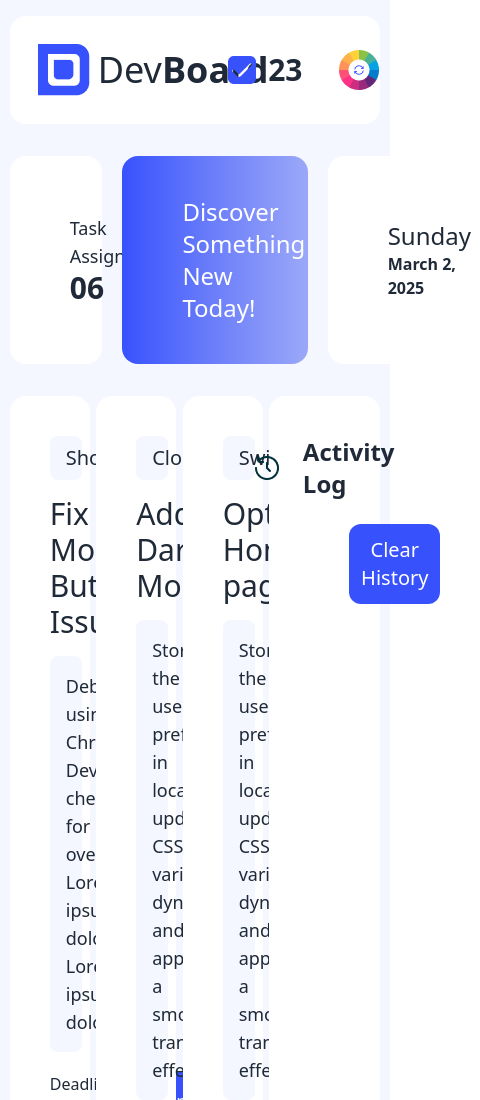
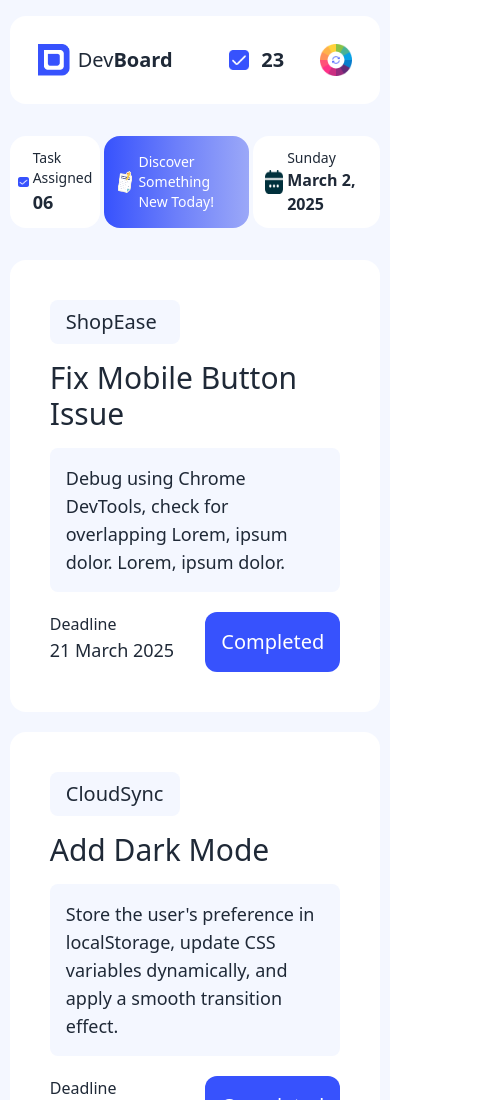
Before and after one commit to shakib071/Dev-Board, a plain HTML site: page index.html in a window 390 px wide. Shown: the top 1100 px of the page, 480 px wide, since content can reach past the window. Drawn offline with nearby package versions, Linux system fonts and the light colour scheme.

Commit message:
responsive

```diff
--- a/index.html
+++ b/index.html
@@ -34,13 +34,13 @@
         <nav class="flex justify-between items-center p-7 bg-white rounded-2xl w-[95%] mx-auto ">
 
             <div class="flex items-center">
-                <img class="mr-2" src="assets/logo.png" alt="Logo">
-                <h4 class="text-4xl">Dev<span class="font-bold">Board</span></h4>
+                <img class="mr-2 w-8 h-8 lg:w-full lg:h-full" src="assets/logo.png" alt="Logo">
+                <h4 class="text-xl lg:text-4xl ">Dev<span class="font-bold">Board</span></h4>
             </div>
             <div class="flex items-center ">
-                <img class="mr-3" src="assets/checkbox.png" alt="checkbox image">
-                <p id="task_completed" class="text-3xl mr-9 font-bold">23</p>
-                <img id="random-bg-color" class="cursor-pointer" src="assets/theme-btn.png" alt="theme button image">
+                <img class="mr-3 w-5 h-5 lg:w-full lg:h-full" src="assets/checkbox.png" alt="checkbox image">
+                <p id="task_completed" class="lg:text-3xl text-xl mr-9 font-bold ">23</p>
+                <img id="random-bg-color" class=" w-8 h-8 lg:w-full lg:h-full cursor-pointer" src="assets/theme-btn.png" alt="theme button image">
 
             </div>
 
@@ -52,38 +52,38 @@
 
         <!-- head section  -->
 
-        <section class="flex  w-[95%] mx-auto justify-between  rounded-2xl gap-5">
+        <section class="flex  w-[95%] mx-auto justify-between  rounded-2xl gap-1 lg:gap-5">
 
 
 
-            <div class="bg-white flex items-center gap-5 p-10 rounded-2xl w-[25%]">
+            <div class="bg-white flex items-center gap-1 lg:gap-5 p-2 lg:p-10 rounded-2xl w-[25%]">
                 <div>
                     <img src="assets/checkbox.png" alt="checkbox image">
                 </div>
                 <div>
-                    <p class="text-lg">Task Assigned</p>
-                    <p id="task_assigned" class="font-bold text-3xl">06</p>
+                    <p class="text-sm lg:text-lg">Task Assigned</p>
+                    <p id="task_assigned" class="font-bold text-lg lg:text-3xl">06</p>
                 </div>
             </div>
 
 
-            <div id="discover" class="cursor-pointer bg-gradient-to-r from-[#3752FD] via-[#6C7FFA] to-[#9BA8F8] flex items-center gap-5 rounded-2xl p-10 w-[50%] text-white">
+            <div id="discover" class="cursor-pointer bg-gradient-to-r from-[#3752FD] via-[#6C7FFA] to-[#9BA8F8] flex items-center gap-1 lg:gap-5 rounded-2xl p-3 lg:p-10 w-[40%] lg:w-[50%] text-white">
                 <div>
-                    <img src="assets/board.png" alt="checkbox image">
+                    <img class="w-6 h-6 lg:w-full lg:h-full" src="assets/board.png" alt="checkbox image">
                 </div>
                 <div class="">
-                    <p class="text-2xl">Discover Something <br>New Today!</p>
+                    <p class="text-sm lg:text-2xl">Discover Something <br>New Today!</p>
 
                 </div>
             </div>
 
 
-            <div class="bg-white flex items-center gap-5 rounded-2xl p-10 w-[25%]">
+            <div class="bg-white flex items-center gap-1 lg:gap-5 rounded-2xl p-3 lg:p-10 w-[35%] lg:w-[25%]">
                 <div>
-                    <img src="assets/calender.png" alt="checkbox image">
+                    <img class="w-6 h-6 lg:w-full lg:h-full" src="assets/calender.png" alt="Chalender image">
                 </div>
                 <div>
-                    <p id="day-name" class="text-2xl"></p>
+                    <p id="day-name" class="text-sm lg:text-2xl"></p>
                     <p id="date" class="font-bold"></p>
 
                 </div>
@@ -97,11 +97,11 @@
 
         <section class="w-[95%] mx-auto mt-8">
 
-            <div class="flex gap-5">
+            <div class="lg:flex  gap-5">
 
             <!-- card section  -->
 
-                <div class="grid grid-cols-3 gap-5">
+                <div class="grid lg:grid-cols-3 md:grid-cols-2 sm:grid-cols-1  gap-5">
 
                     <div class=" bg-white p-10 rounded-2xl">
                         <p class="text-xl mb-4 px-4 py-2 rounded-lg bg-[#F4F7FF] w-[45%]">ShopEase</p>
@@ -202,14 +202,14 @@
 
                 <!-- activity log section  -->
 
-                <div class="bg-white p-10 rounded-2xl w-[30%]">
+                <div class="bg-white p-10 rounded-2xl lg:w-[30%]">
 
                     <div class="flex justify-center items-center gap-6 mb-6">
                         <img src="assets/activity.png" alt="activity image">
                         <p class="text-2xl font-bold ">Activity Log</p>
                     </div>
 
-                    <button id="clear-history" class="text-center  text-white  text-xl bg-[#3752FD] p-3 rounded-xl mx-10 mb-8">Clear History</button>
+                    <button id="clear-history" class="text-center  text-white  text-xl bg-[#3752FD] p-3 rounded-xl mx-20 lg:mx-10 mb-8">Clear History</button>
 
 
                     <div id="history" class=" grid gap-4">
```
Also changed, not shown: test.html (added, +16 -0 lines).
